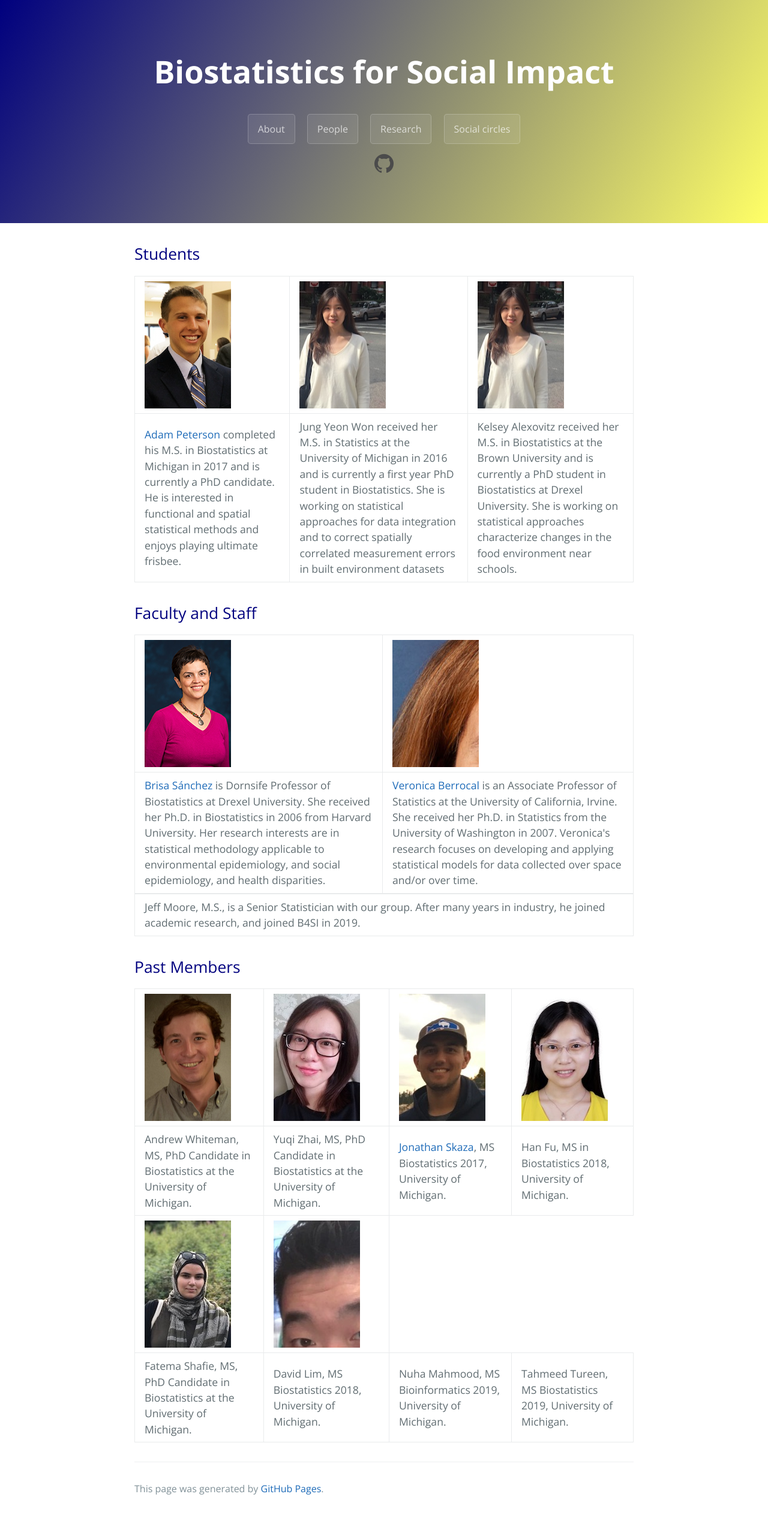
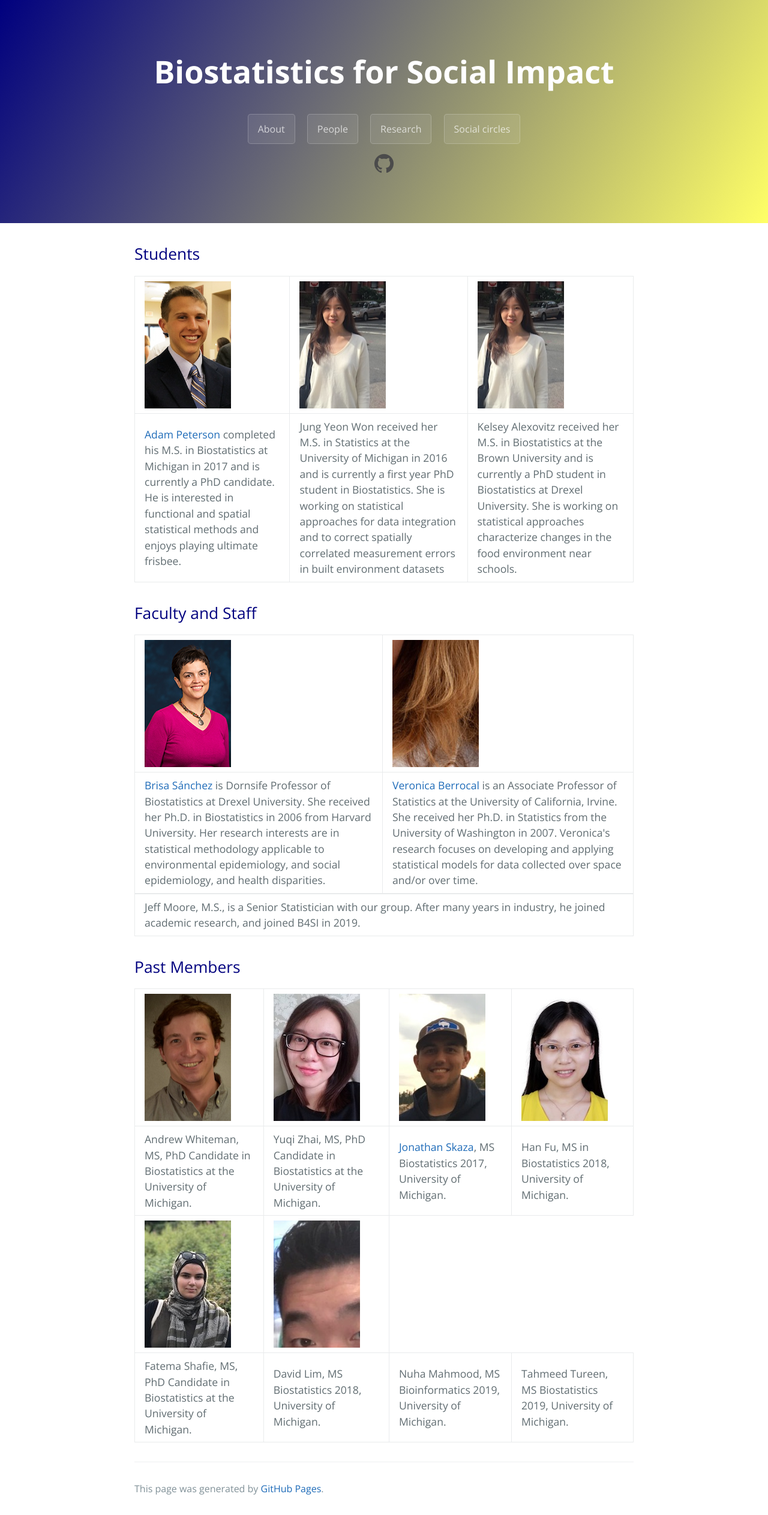
Before and after one commit to Biostatistics4SocialImpact/Biostatistics4SocialImpact.github.io, a Jekyll site: the page built from people.md, in a window 1280 px wide. Shown: the whole page at 60% size. Built offline with Jekyll 4.4.1, drawn with Linux system fonts in a browser that asks for light colours.

Commit message:
Update cayman.css

```diff
--- a/css/cayman.css
+++ b/css/cayman.css
@@ -204,7 +204,7 @@ a:hover { text-decoration: underline; }
 }
 
 .thumbveronica {
-  background: url('/assets/veronica.jpg') 20% 20% no-repeat; /* 50% 50% centers image in div */
+  background: url('/assets/veronica.jpg') 80% 80% no-repeat; /* 50% 50% centers image in div */
   width: 144px;
   height: 212px;
 }
```
